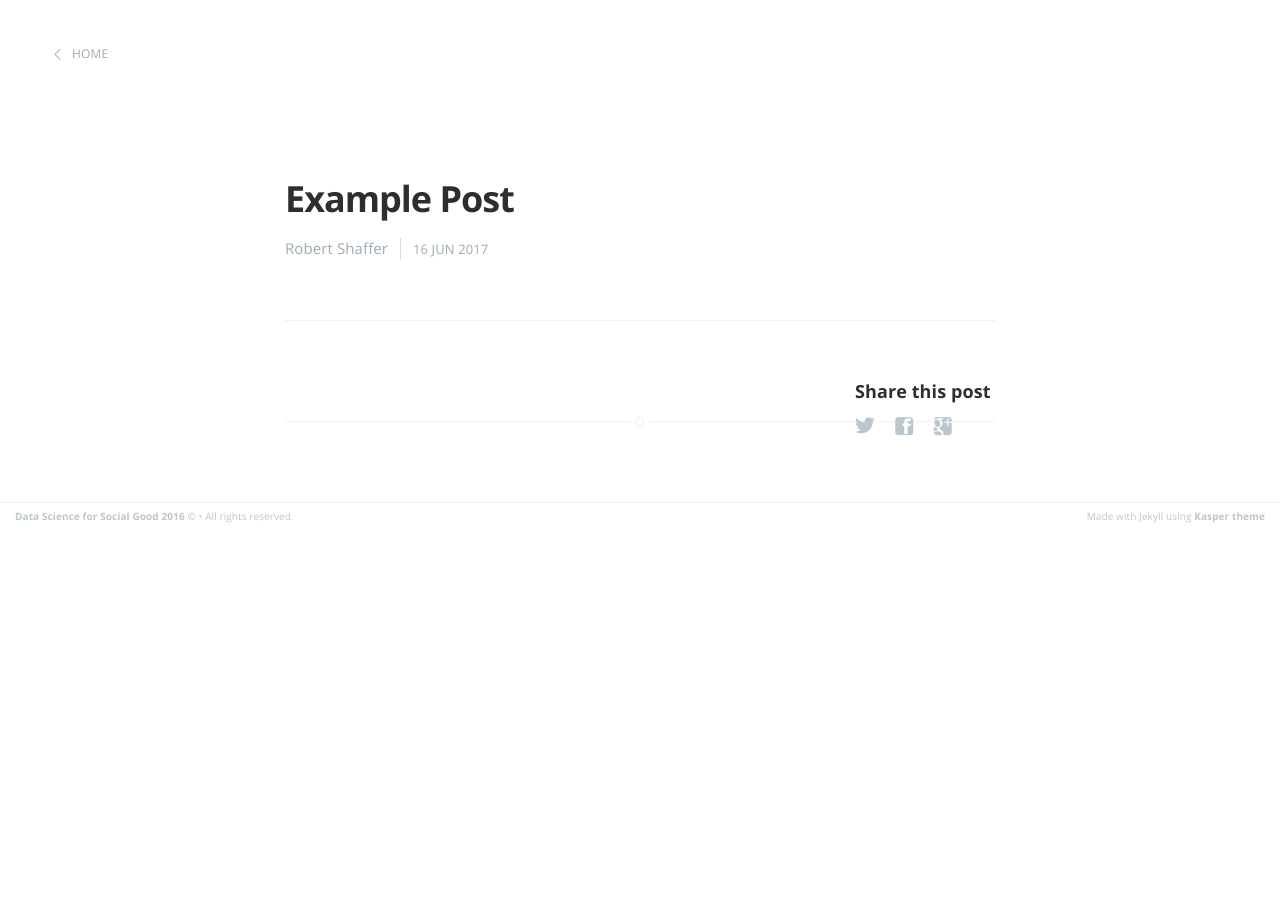
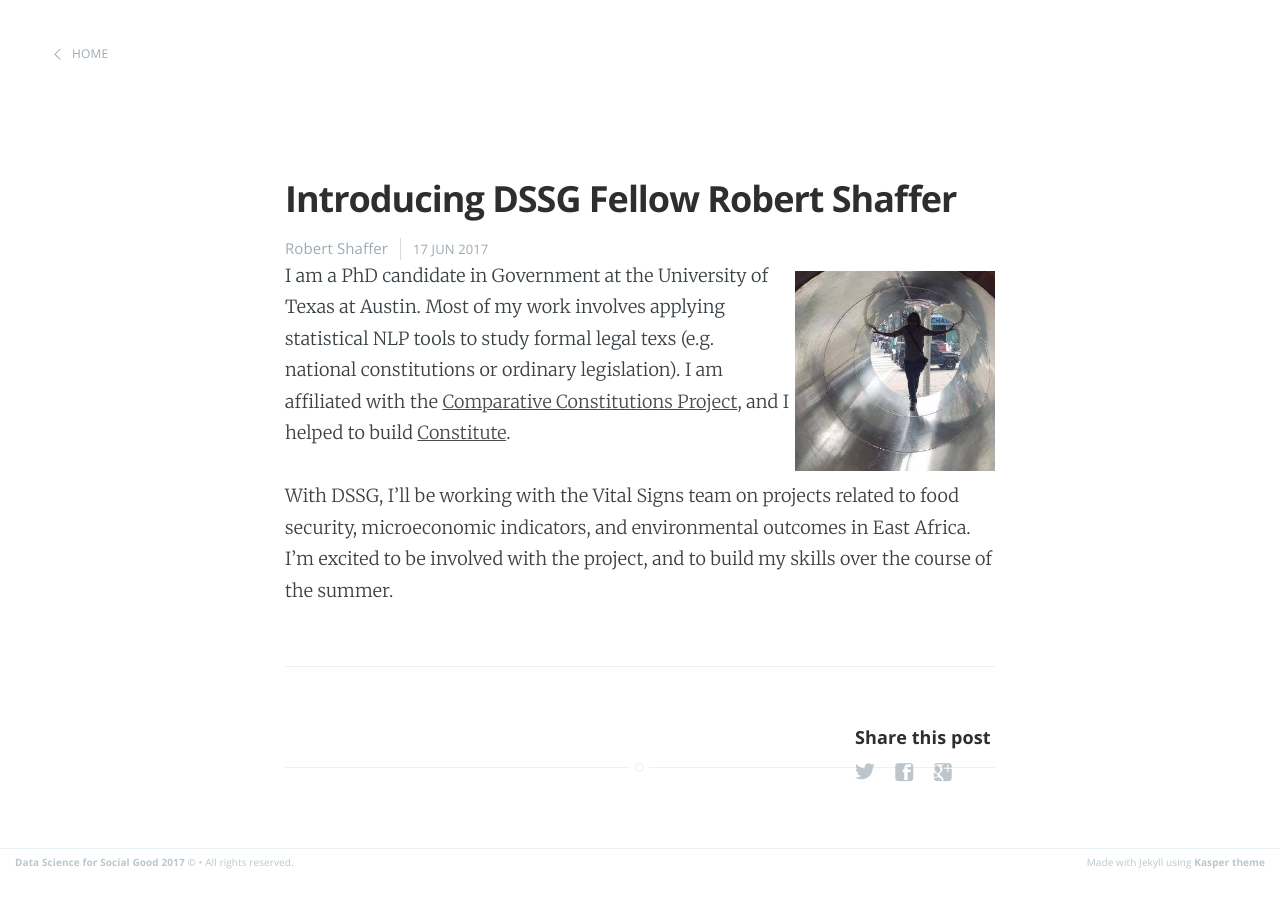
Before and after one commit to uwescience/DSSG2017, a Jekyll site: the page built from _posts/2017-06-16-shaffer.md, in a window 1280 px wide. Built offline with Jekyll 4.4.1, drawn with Linux system fonts in a browser that asks for light colours.

Commit message:
Updating personal post, and fixing default _config.yml.

```diff
--- a/_config.yml
+++ b/_config.yml
@@ -1,11 +1,11 @@
-name: Data Science for Social Good 2016
+name: Data Science for Social Good 2017
 description: The University of Washington eScience Institute
 markdown: kramdown
 highlighter: rouge
 logo: false
 paginate: 15
-baseurl: https://uwescience.github.io/DSSG2016/
-url: https://uwescience.github.io/DSSG2016/
-domain_name: 'http://uwescience.github.io/DSSG2016'
+baseurl: https://uwescience.github.io/DSSG2017/
+url: https://uwescience.github.io/DSSG2017/
+domain_name: 'http://uwescience.github.io/DSSG2017'
 google_analytics: 'UA-79514605-1'
 gems: [jekyll-paginate]
--- a/_posts/2017-06-16-shaffer.md
+++ b/_posts/2017-06-16-shaffer.md
@@ -1,6 +1,18 @@
 ---
 layout: post
-title:  "Example Post"
-date:   2017-06-16
+title:  "Introducing DSSG Fellow Robert Shaffer"
+date:   2017-06-17
 author: Robert Shaffer
 ---
+
+![Robert]({{ site.url }}/assets/images/Robert.jpg){:width="200px" align="right" style="PADDING-LEFT: 5px; PADDING-BOTTOM: 5px;"}
+I am a PhD candidate in Government at the University of Texas at Austin.
+Most of my work involves applying statistical NLP tools to study formal
+legal texs (e.g. national constitutions or ordinary legislation). I am
+affiliated with the [Comparative Constitutions Project](http://comparativeconstitutionsproject.org/),
+and I helped to build [Constitute](https://www.constituteproject.org/).
+
+With DSSG, I'll be working with the Vital Signs team on projects related to
+food security, microeconomic indicators, and environmental outcomes in East
+Africa. I'm excited to be involved with the project, and to build my skills
+over the course of the summer.
```
Also changed, not shown: assets/images/Robert.jpg (added).
